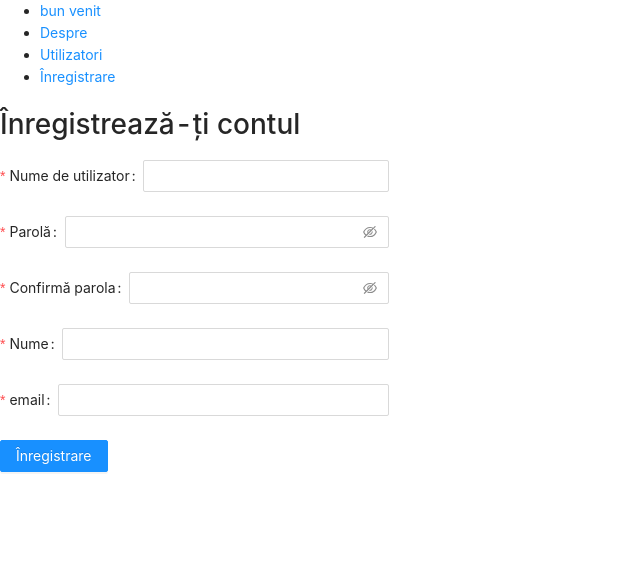
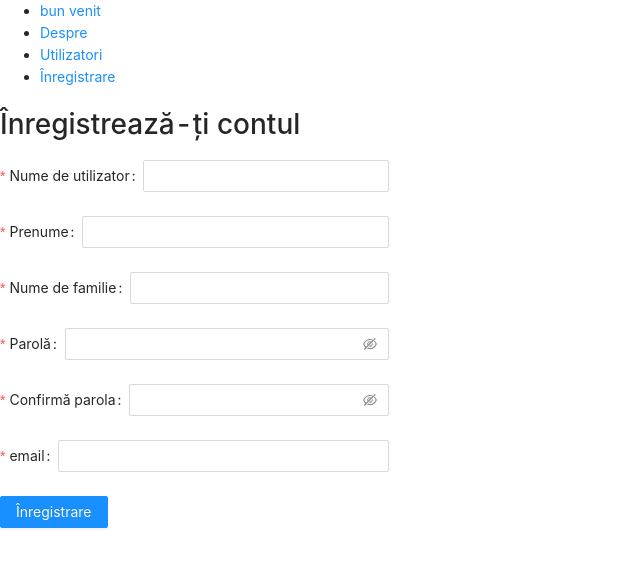
Before and after one commit to D2003ROB/CodeWell, a React (Create React App) app in the folder codewell-fe/: page /register in a window 1280 px wide. Shown: the top 566 px of the page, without its empty margins (0-640 px from the left). Built offline with nearby package versions, Linux system fonts and the light colour scheme.

Commit message:
First and last name in user registration

```diff
--- a/codewell-fe/public/locales/ro/translation.json
+++ b/codewell-fe/public/locales/ro/translation.json
@@ -3,13 +3,17 @@
   "Confirm password": "Confirmă parola",
   "Email": "Email",
   "email": "email",
+  "First name": "Prenume",
   "Invalid email address!": "Adresă de email invalidă!",
+  "Last name": "Nume de familie",
   "Name": "Nume",
   "Password": "Parolă",
   "Password must be at least 10 characters!":
-    "Parola trebuie să conțină minim 10 caractere",
+    "Parola trebuie să conțină minim 10 caractere!",
   "Please confirm your password!": "Te rog confirmă parola!",
   "Please input your email!": "Te rog introdu emailul",
+  "Please input your first name!": "Te rog introdu prenumele tău!",
+  "Please input your last name!": "Te rog introdu numele tău de familie!",
   "Please input your name!": "Te rog introdu numele tău!",
   "Please input your password!": "Te rog introdu o parolă!",
   "Please input your username!": "Te rog introdu un nume de utilizator!",
--- a/codewell-fe/src/User/Register.js
+++ b/codewell-fe/src/User/Register.js
@@ -32,6 +32,26 @@ function Register() {
           >
             <Input />
           </Form.Item>
+          <Form.Item label={t('First name')} name="first-name"
+            rules={[
+              {
+                required: true,
+                message: t('Please input your first name!'),
+              },
+            ]}
+          >
+            <Input />
+          </Form.Item>
+          <Form.Item label={t('Last name')} name="last-name"
+            rules={[
+              {
+                required: true,
+                message: t('Please input your last name!'),
+              },
+            ]}
+          >
+            <Input />
+          </Form.Item>
 
           <Form.Item
             name="password"
@@ -47,7 +67,6 @@ function Register() {
           >
             <Input.Password />
           </Form.Item>
-
           <Form.Item
             name="confirm"
             label={t('Confirm password')}
@@ -73,17 +92,7 @@ function Register() {
           >
             <Input.Password />
           </Form.Item>
-          <Form.Item label={t('Name')} name="name"
-            rules={[
-              {
-                required: true,
-                message: t('Please input your name!'),
-              },
-            ]}
-          >
-            <Input />
-          </Form.Item>
-              <Form.Item
+          <Form.Item
             name={t('email')}
             label="email"
             rules={[
```
